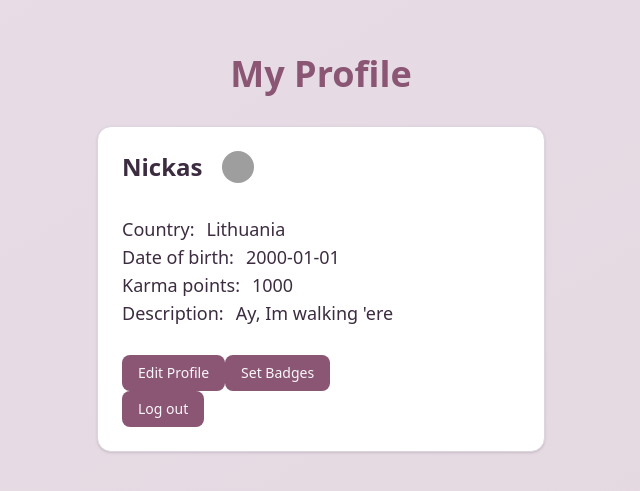
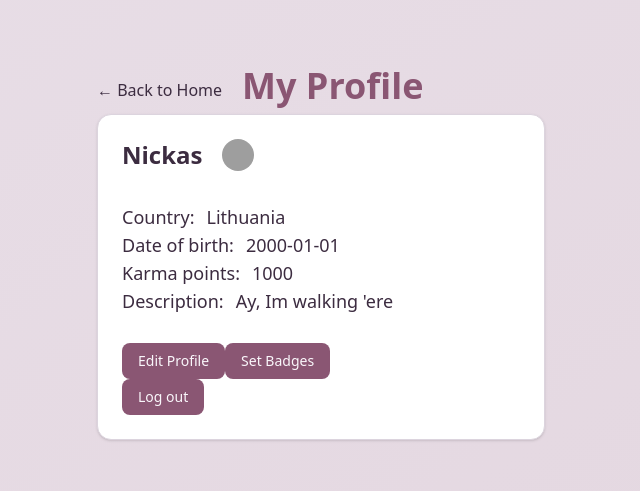
Before and after one commit to PoKiekKugelis/RottitISP, a Next.js app: page /profile in a window 1280 px wide. Shown: the part 147-638 px from the top of the page, without its empty margins (319-959 px from the left). Built offline with nearby package versions, Linux system fonts and the light colour scheme; grey boxes are pictures that could not be loaded.

Commit message:
Added go back button in profile page

```diff
--- a/app/profile/page.tsx
+++ b/app/profile/page.tsx
@@ -20,10 +20,17 @@ export default function Profile() {
   return (
     <div className="min-h-screen bg-gradient-to-br flex items-center justify-center px-4 from-secondary/20 to-primary/20">
       <div className="max-w-md w-full">
-        <div className="text-center mb-8">
-          <h1 className="text-4xl font-bold text-primary">
-            My Profile
-          </h1>
+        <div className="flex text-center gap-x-5">
+          <div className="my-auto gap-x-5">
+            <Link href="/">
+              <div className="hover:underline">← Back to Home</div>
+            </Link>
+          </div>
+          <div className="gap-x-5 mb-2">
+            <h1 className="text-4xl font-bold text-primary">
+              My Profile
+            </h1>
+          </div>
         </div>
 
         <Card>
```
